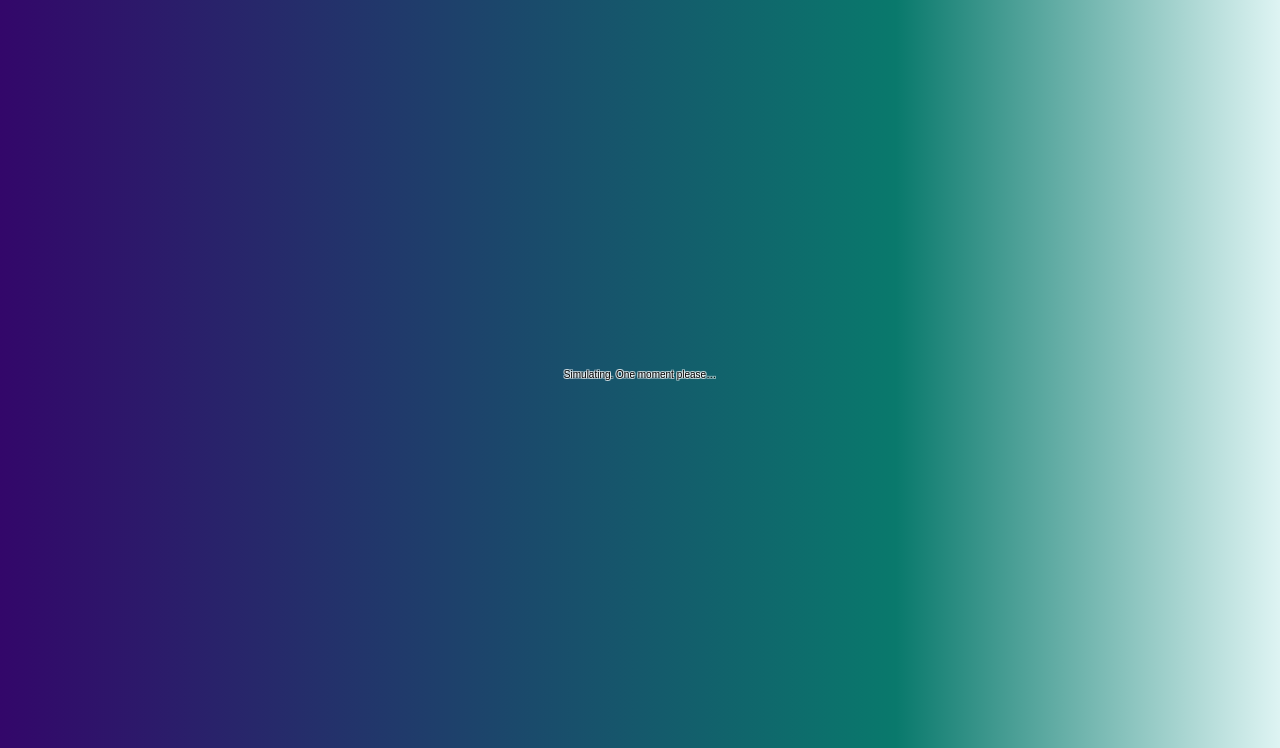
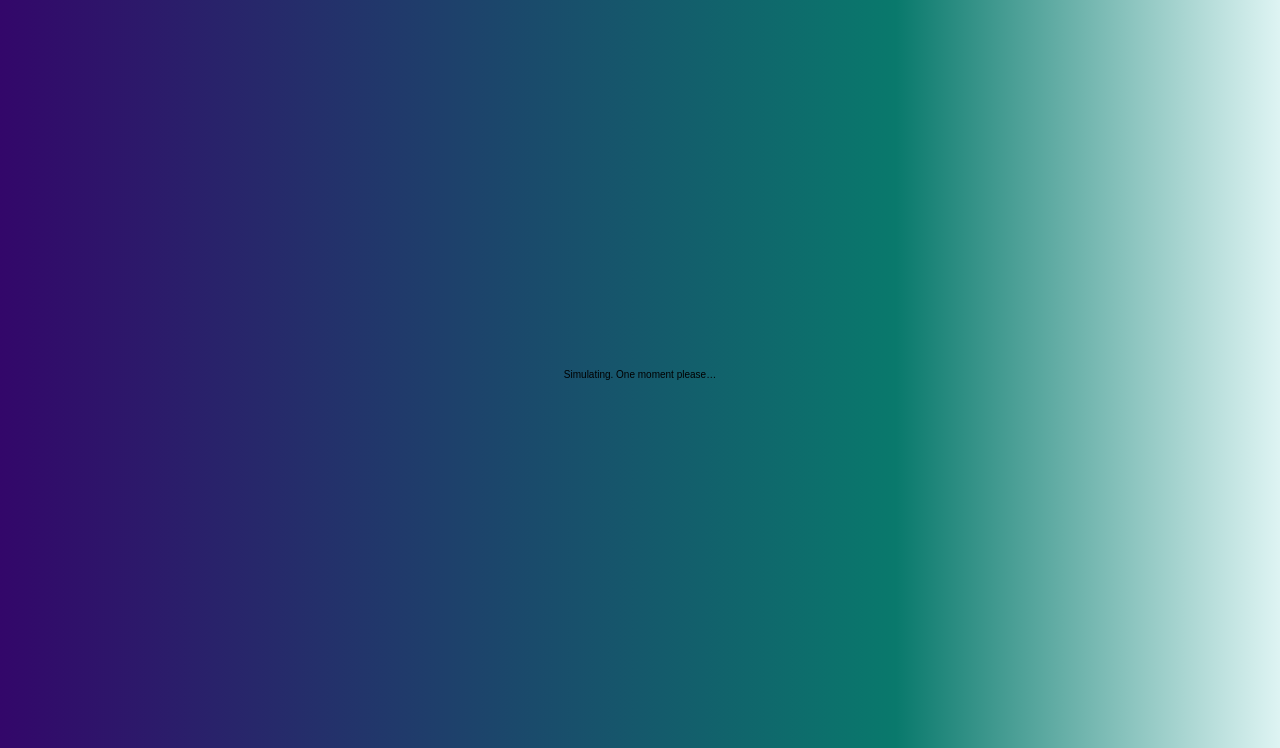
Before and after one commit to annatraussnig/source-engine, a Flask app: page / in a window 1280 px wide. Shown: the part 21-769 px from the top of the page. Run offline with Flask 2, Linux system fonts and the light colour scheme; parts of the project's set-up code (start-up, migrations or seed data) failed here and were passed over; some libraries are stand-ins or nearby versions.

Commit message:
add colors

```diff
--- a/static/css/styles.css
+++ b/static/css/styles.css
@@ -5,10 +5,4 @@ body {
 
 svg {
     font: 10px sans-serif;
-    text-shadow: 1px 0 0 rgba(255,255,255,0.5), -1px 0 0 rgba(255,255,255,0.5), 0 1px 0 rgba(255,255,255,0.5), 0 -1px 0 rgba(255,255,255,0.5), 1px 1px rgba(255,255,255,0.5), -1px -1px 0 rgba(255,255,255,0.5), 1px -1px 0 rgba(255,255,255,0.5), -1px 1px 0 rgba(255,255,255,0.5);
 }
-.x.axis .domain {
-    fill: none;
-    stroke: #000;
-    shape-rendering: crispEdges;
-}
--- a/static/js/sentiment-cloud.js
+++ b/static/js/sentiment-cloud.js
@@ -150,15 +150,13 @@ function renderGraph(data) {
 
   /*Create the circle for each block */
   var circle = elemEnter.append("circle")
-    .style("fill", function(d) { return d.color; })
+    .style("fill", function(d) { return "#FF8C00"; })
     .attr("r", function(d){return d.radius} )
-    .attr("stroke","#ccc")
 
   /* Create the text for each block */
   elemEnter.append("text")
     .attr("text-anchor", "middle")
-    .attr("text-stroke-width", 0.5)
-    .attr("text-stroke-color", "#fff")
+    .attr("fill", "#fff")
     .text(function(d){return d.text})
 
   loading.remove();
```
